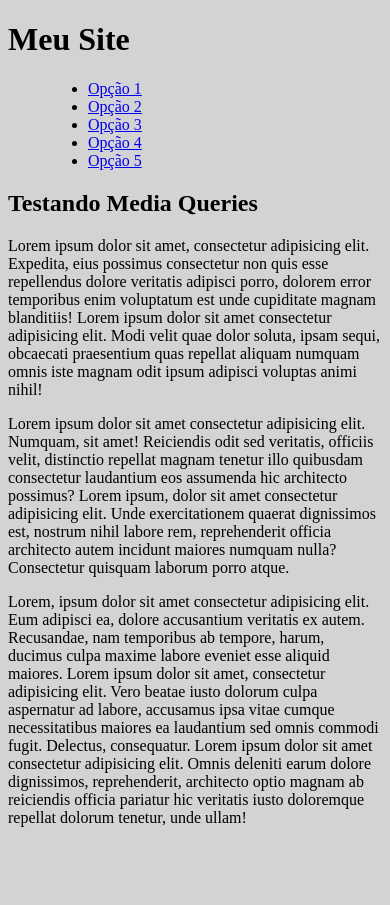
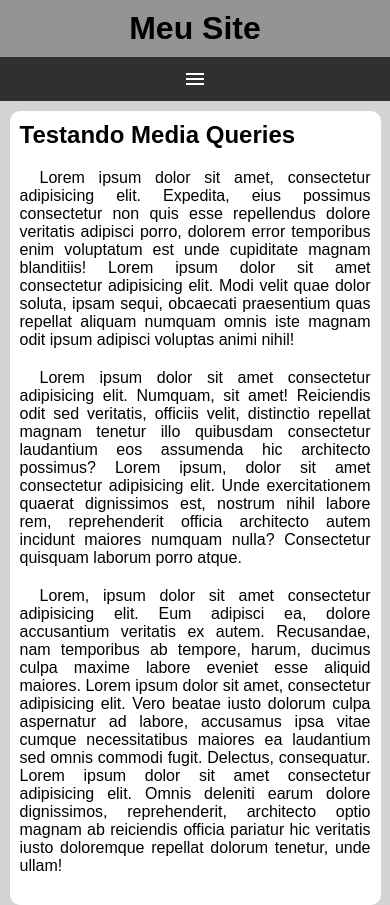
Before and after one commit to felipemessiasalves/html-css, a plain HTML site: page exercícios/ex026/mq005/index.html in a window 390 px wide. Before the commit the page ends 844 px from the top, so only its background shows below. Drawn offline with nearby package versions, Linux system fonts and the light colour scheme.

Commit message:
exercício 26 005 media query

```diff
--- a/exercícios/ex026/mq005/estilos/style.css
+++ b/exercícios/ex026/mq005/estilos/style.css
@@ -1,5 +1,75 @@
 @charset "UTF-8";
+
+* {
+    font-family: Arial, Helvetica, sans-serif;
+    margin: 0px;
+    padding: 0px;
+}
 
 body, html {
     background-color: lightgray;
 }
+
+header {
+    background-color: rgb(148, 148, 148);
+}
+
+header > h1 {
+    padding: 10px;
+    text-align: center;
+}
+
+span#burguer {
+    background-color: rgb(48, 48, 48);
+    color: white;
+    display: block;
+    text-align: center;
+    padding: 10px;
+    cursor: pointer;
+}
+
+span#burguer:hover {
+    background-color: white;
+    color: black;
+}
+
+menu {
+    display: none;
+}
+
+menu > ul {
+    list-style-type: none;
+}
+
+menu > ul > li > a {
+    display: block;
+    padding: 10px;
+    text-decoration: none;
+    text-align: center;
+    background-color: rgb(87, 87, 87);
+    color: white;
+    border-top: 2px solid gray;
+}
+
+menu > ul > li > a:hover {
+    background-color: gray;
+}
+
+main {
+    width: 90vw;
+    background-color: white;
+    margin: auto;
+    margin-top: 10px;
+    padding: 10px;
+    border-radius: 10px;
+}
+
+article > h2 {
+    padding-bottom: 20px;
+}
+
+article > p {
+    text-align: justify;
+    margin-bottom: 20px;
+    text-indent: 20px;
+}
--- a/exercícios/ex026/mq005/index.html
+++ b/exercícios/ex026/mq005/index.html
@@ -4,12 +4,16 @@
     <meta charset="UTF-8">
     <meta name="viewport" content="width=device-width, initial-scale=1.0">
     <title>Media Query</title>
+    <link rel="stylesheet" href="https://fonts.googleapis.com/css2?family=Material+Symbols+Outlined:opsz,wght,FILL,GRAD@24,400,0,0&icon_names=menu" />
     <link rel="stylesheet" href="estilos/style.css">
 </head>
 <body>
     <header>
         <h1>Meu Site</h1>
-        <menu>
+        <span id="burguer" class="material-symbols-outlined" onclick="clickMenu()">
+            menu
+            </span>
+        <menu id="itens">
             <ul>
                 <li><a href="#">Opção 1</a></li>
                 <li><a href="#">Opção 2</a></li>
@@ -29,5 +33,14 @@
             <p>Lorem, ipsum dolor sit amet consectetur adipisicing elit. Eum adipisci ea, dolore accusantium veritatis ex autem. Recusandae, nam temporibus ab tempore, harum, ducimus culpa maxime labore eveniet esse aliquid maiores. Lorem ipsum dolor sit amet, consectetur adipisicing elit. Vero beatae iusto dolorum culpa aspernatur ad labore, accusamus ipsa vitae cumque necessitatibus maiores ea laudantium sed omnis commodi fugit. Delectus, consequatur. Lorem ipsum dolor sit amet consectetur adipisicing elit. Omnis deleniti earum dolore dignissimos, reprehenderit, architecto optio magnam ab reiciendis officia pariatur hic veritatis iusto doloremque repellat dolorum tenetur, unde ullam!</p>
         </article>
     </main>
+    <script>
+        function clickMenu() {
+            if (itens.style.display == 'block') {
+                itens.style.display = 'none'
+            } else {
+                itens.style.display = 'block'
+            }
+        }
+    </script>
 </body>
 </html>
```
